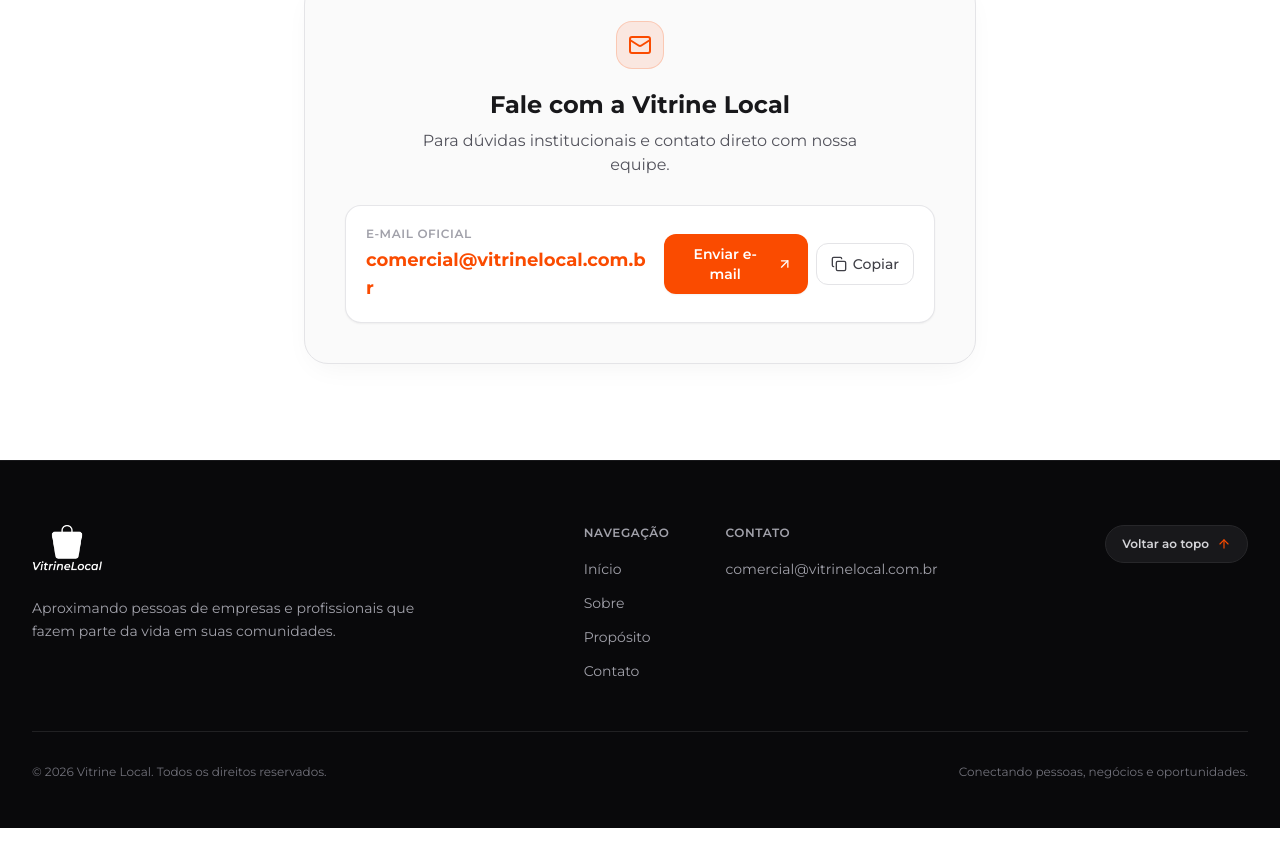
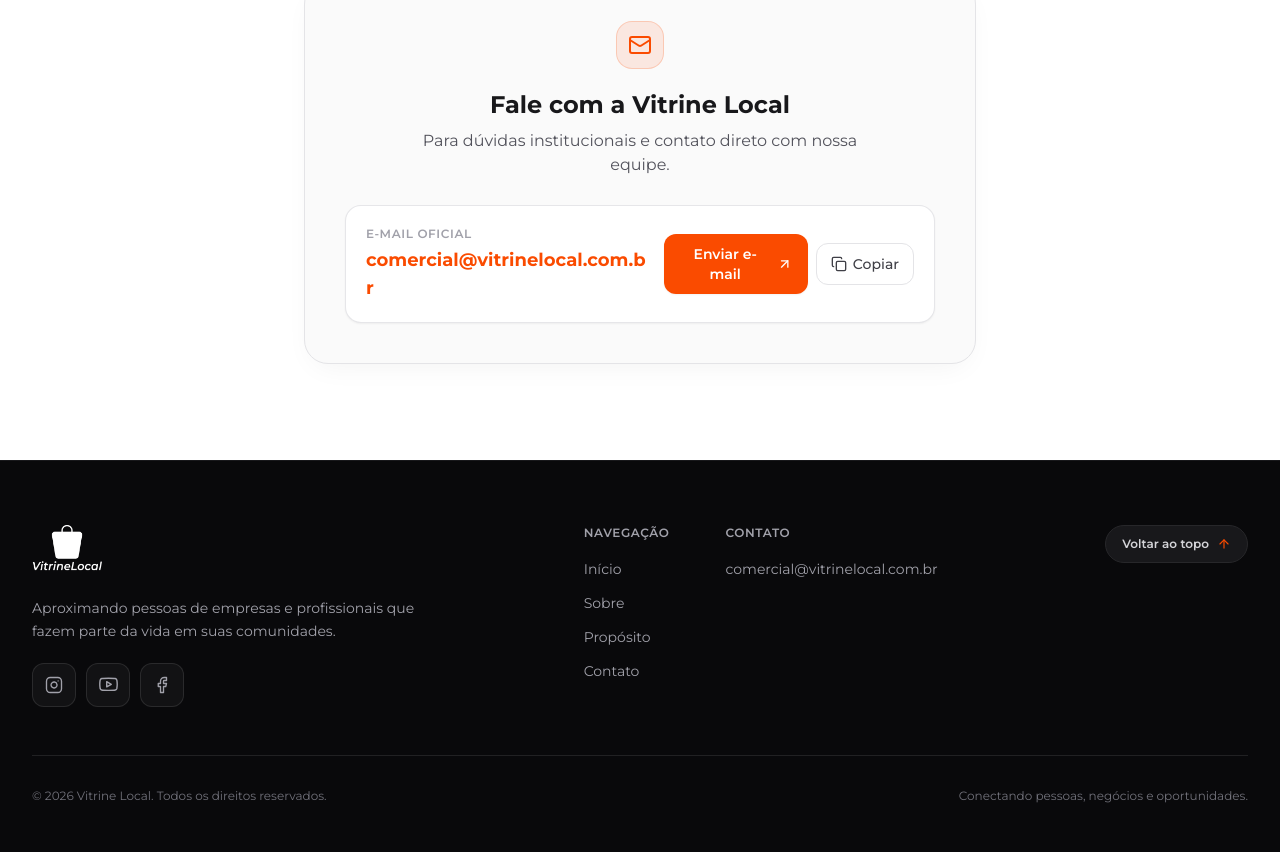
Before and after one commit to NewtonVL/site-vl, a React (Vite) app: page / in a window 1280 px wide. Shown: the part 1916-2768 px from the top of the page. Before the commit the page ends 2744 px from the top, so only its background shows below. Built offline with nearby package versions, Linux system fonts and the light colour scheme.

Commit message:
feat(footer): adicionar links discretos de Instagram, YouTube e Facebook em /, /beneficios e /sites

```diff
--- a/src/components/BenefitsPage.tsx
+++ b/src/components/BenefitsPage.tsx
@@ -2,6 +2,7 @@ import React, { useEffect } from 'react';
 import { Sparkles, ArrowRight, ShieldCheck, CheckCircle2 } from 'lucide-react';
 import { BenefitsHeader } from './BenefitsHeader';
 import { BenefitCard } from './BenefitCard';
+import { SocialLinks } from './SocialLinks';
 import { benefitsConfig } from '../config/benefits';
 
 interface BenefitsPageProps {
@@ -170,7 +171,8 @@ export const BenefitsPage: React.FC<BenefitsPageProps> = ({ onNavigateHome }) =>
               </span>
             </div>
 
-            <div className="flex items-center gap-4">
+            <div className="flex flex-col sm:flex-row items-center gap-5">
+              <SocialLinks />
               <button
                 type="button"
                 onClick={onNavigateHome}
--- a/src/components/Footer.tsx
+++ b/src/components/Footer.tsx
@@ -1,6 +1,7 @@
 import React from 'react';
 import { ArrowUp } from 'lucide-react';
 import { siteConfig } from '../config/site';
+import { SocialLinks } from './SocialLinks';
 
 export const Footer: React.FC = () => {
   const currentYear = new Date().getFullYear();
@@ -30,6 +31,7 @@ export const Footer: React.FC = () => {
             <p className="text-zinc-400 text-sm leading-relaxed mt-2">
               Aproximando pessoas de empresas e profissionais que fazem parte da vida em suas comunidades.
             </p>
+            <SocialLinks className="mt-5 justify-center md:justify-start" />
           </div>
 
           {/* Quick Navigation Links */}
--- /dev/null
+++ b/src/components/SocialLinks.tsx
@@ -0,0 +1,99 @@
+import React from 'react';
+
+interface SocialLinkItem {
+  id: string;
+  label: string;
+  ariaLabel: string;
+  href: string;
+  icon: React.ReactNode;
+}
+
+const SOCIAL_LINKS: SocialLinkItem[] = [
+  {
+    id: 'instagram',
+    label: 'Instagram',
+    ariaLabel: 'Instagram oficial da Vitrine Local (abre em nova aba)',
+    href: 'https://www.instagram.com/vitrinelocaloficial/',
+    icon: (
+      <svg
+        viewBox="0 0 24 24"
+        fill="none"
+        stroke="currentColor"
+        strokeWidth="1.8"
+        strokeLinecap="round"
+        strokeLinejoin="round"
+        className="w-[18px] h-[18px]"
+        aria-hidden="true"
+      >
+        <rect x="2" y="2" width="20" height="20" rx="5" ry="5" />
+        <path d="M16 11.37A4 4 0 1 1 12.63 8 4 4 0 0 1 16 11.37z" />
+        <line x1="17.5" y1="6.5" x2="17.51" y2="6.5" />
+      </svg>
+    ),
+  },
+  {
+    id: 'youtube',
+    label: 'YouTube',
+    ariaLabel: 'YouTube oficial da Vitrine Local (abre em nova aba)',
+    href: 'https://www.youtube.com/@VitrineLocalOficial',
+    icon: (
+      <svg
+        viewBox="0 0 24 24"
+        fill="none"
+        stroke="currentColor"
+        strokeWidth="1.8"
+        strokeLinecap="round"
+        strokeLinejoin="round"
+        className="w-[19px] h-[19px]"
+        aria-hidden="true"
+      >
+        <path d="M22.54 6.42a2.78 2.78 0 0 0-1.94-2C18.88 4 12 4 12 4s-6.88 0-8.6.46a2.78 2.78 0 0 0-1.94 2A29 29 0 0 0 1 11.75a29 29 0 0 0 .46 5.33A2.78 2.78 0 0 0 3.4 19c1.72.46 8.6.46 8.6.46s6.88 0 8.6-.46a2.78 2.78 0 0 0 1.94-2 29 29 0 0 0 .46-5.25 29 29 0 0 0-.46-5.33z" />
+        <polygon points="9.75 15.02 15.5 11.75 9.75 8.48 9.75 15.02" />
+      </svg>
+    ),
+  },
+  {
+    id: 'facebook',
+    label: 'Facebook',
+    ariaLabel: 'Facebook oficial da Vitrine Local (abre em nova aba)',
+    href: 'https://www.facebook.com/vitrinelocaloficial',
+    icon: (
+      <svg
+        viewBox="0 0 24 24"
+        fill="none"
+        stroke="currentColor"
+        strokeWidth="1.8"
+        strokeLinecap="round"
+        strokeLinejoin="round"
+        className="w-[18px] h-[18px]"
+        aria-hidden="true"
+      >
+        <path d="M18 2h-3a5 5 0 0 0-5 5v3H7v4h3v8h4v-8h3l1-4h-4V7a1 1 0 0 1 1-1h3z" />
+      </svg>
+    ),
+  },
+];
+
+interface SocialLinksProps {
+  className?: string;
+}
+
+export const SocialLinks: React.FC<SocialLinksProps> = ({ className = '' }) => {
+  return (
+    <div className={`flex items-center gap-2.5 ${className}`} role="navigation" aria-label="Redes sociais da Vitrine Local">
+      {SOCIAL_LINKS.map((item) => (
+        <a
+          key={item.id}
+          href={item.href}
+          target="_blank"
+          rel="noopener noreferrer"
+          aria-label={item.ariaLabel}
+          title={item.label}
+          className="inline-flex items-center justify-center w-11 h-11 rounded-xl bg-white/[0.04] hover:bg-white/10 border border-white/10 hover:border-white/25 text-zinc-400 hover:text-white transition-colors duration-200 focus-visible:ring-2 focus-visible:ring-brand focus-visible:outline-none"
+        >
+          {item.icon}
+        </a>
+      ))}
+    </div>
+  );
+};
--- a/src/components/sites/SitesFooter.tsx
+++ b/src/components/sites/SitesFooter.tsx
@@ -1,5 +1,6 @@
 import React from 'react';
 import { ExternalLink, ArrowUp } from 'lucide-react';
+import { SocialLinks } from '../SocialLinks';
 
 interface SitesFooterProps {
   onNavigateHome: () => void;
@@ -39,6 +40,7 @@ export const SitesFooter: React.FC<SitesFooterProps> = ({ onNavigateHome }) => {
             <div className="text-xs text-zinc-500 font-mono">
               comercial@vitrinelocal.com.br • WhatsApp: (61) 99620-2519
             </div>
+            <SocialLinks className="pt-1" />
           </div>
 
           {/* Technology & Partnership */}
```
